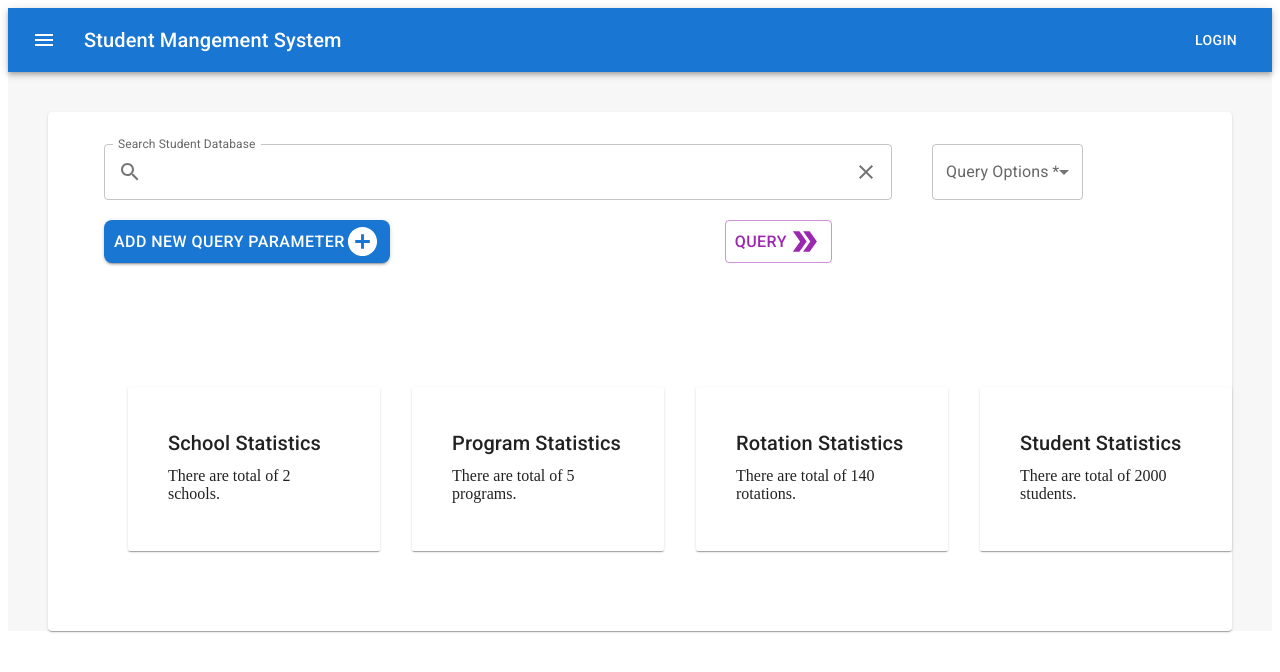
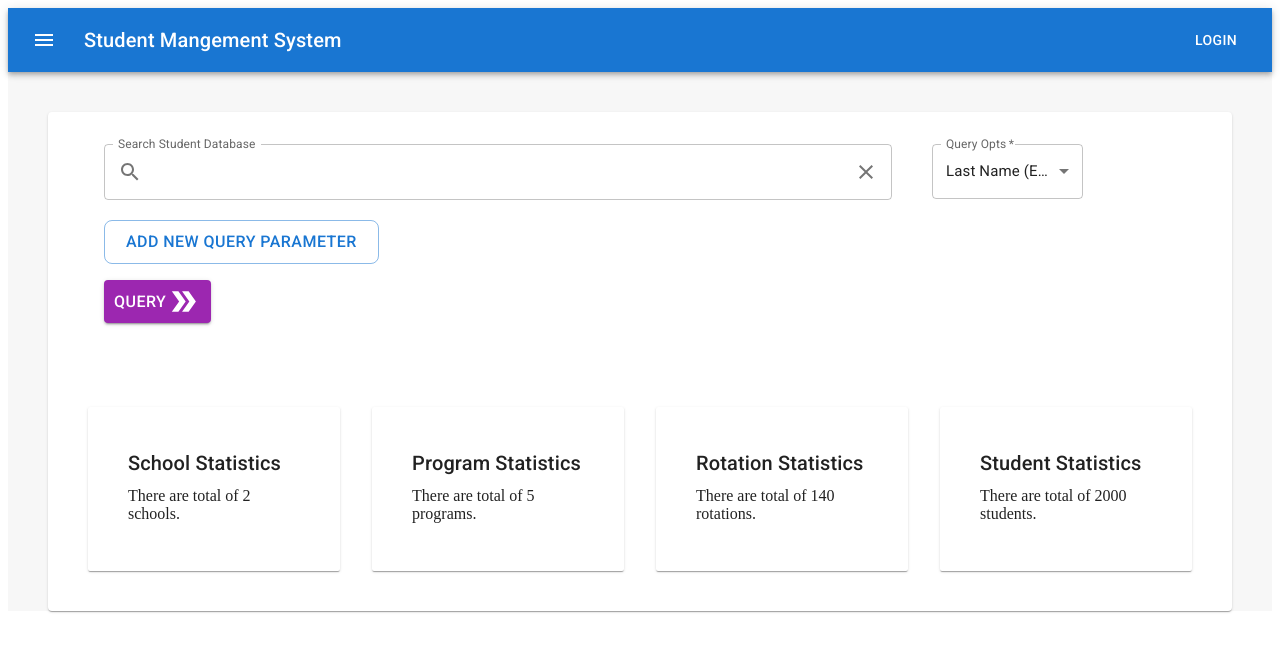
Before and after one commit to 0x5929/ST-SMS-FRONTEND-web-sms, a React (Create React App) app: page / in a window 1280 px wide. Shown: the top 672 px of the page. Built offline with nearby package versions, Linux system fonts and the light colour scheme.

Commit message:
added some more css, made it look slightly better

```diff
--- a/src/components/Grid.js
+++ b/src/components/Grid.js
@@ -264,7 +264,7 @@ const DelButton = styled(Button)(( {theme} ) => ({
     marginLeft: theme.spacing(0)
 }));
 
-const AddButton = styled(IconButton)(( {theme} ) => ({
+const AddButton = styled(Button)(( {theme} ) => ({
     borderRadius: theme.spacing(1),
     marginTop: theme.spacing(1.5),
     marginLeft: theme.spacing(4),
@@ -273,14 +273,13 @@ const AddButton = styled(IconButton)(( {theme} ) => ({
 
 const QueryButton = styled(IconButton)(( {theme} ) => ({
     marginTop: theme.spacing(1.5),
-    marginLeft: theme.spacing(0),
-    marginRight: theme.spacing(47),
+    marginLeft: theme.spacing(4),
     fontSize: theme.spacing(2)
 }));
 
 
 const ButtomGrid = styled(Grid)(({theme}) =>({
-    margin: theme.spacing(5)
+    marginRight: theme.spacing(5),
 }))
 
 export function QueryLayoutGrid(props) {
@@ -321,11 +320,13 @@ export function QueryLayoutGrid(props) {
                                     </Grid>
                                     <Grid item xs={2}>
                                         <QuerySelect
-                                            label="Query Options"
+                                            label="Query Opts"
                                             name="options"
                                             value={queryOptions[index]['query']}
                                             onChange={(e)=>(handleQueryOptionOnChange(e, index))}
                                             options={getQueryOptions()}
+                                            sx={{ fontSize: 15}}
+                                            autoWidth
                                             required
                                         />
                                     </Grid>
@@ -345,28 +346,13 @@ export function QueryLayoutGrid(props) {
                                         {
                                             queryOptions.length - 1 === index && (
 
-                                                <Grid item xs={12} sx={{display: 'flex', justifyContent: 'space-between'}}>
+                                                <Grid item xs={12}>
                                                     <AddButton
+                                                        text="ADD NEW QUERY PARAMETER"
                                                         color="primary"
+                                                        variant="outlined"
                                                         onClick={() => (handleAddNewQuery(index))}
-                                                        variant="contained"
-                                                    >
-                                                        ADD NEW QUERY PARAMETER
-                                                        <AddCircleIcon
-                                                            fontSize="large"
-                                                        />
-                                                    </AddButton>
-                                                    <QueryButton
-                                                        type="Submit"
-                                                        color="secondary"
-                                                        variant="outlined"
-                                                    >
-                                                        QUERY
-                                                        <DoubleArrowIcon
-                                                            fontSize="large"
-                                                        />
-                                                    </QueryButton>
-
+                                                    />
                                                 </Grid>
                                             )
 
@@ -376,8 +362,17 @@ export function QueryLayoutGrid(props) {
                              ))
 
                         }
-                        <Grid item justify="flex-end" xs={12}>
-
+                        <Grid item xs={12}>
+                            <QueryButton
+                                type="Submit"
+                                color="secondary"
+                                variant="contained"
+                            >
+                                QUERY
+                                <DoubleArrowIcon
+                                    fontSize="large"
+                                />
+                            </QueryButton>
                         </Grid>
                     </Grid>
                 </Form>
--- a/src/controllers/queryController.js
+++ b/src/controllers/queryController.js
@@ -11,7 +11,7 @@ export default function useQuery() {
     const [ showResults, setShowResults ] = useState(false)
     const [ openBackdrop, setOpenBackdrop ] = useState(false)
     const [ queryOptions, setQueryOptions ] = useState([
-        {query: '', value: ''}])
+        {query: 'last_name', value: ''}])
 
 
     const handleAddNewQuery = (index) =>{
```
